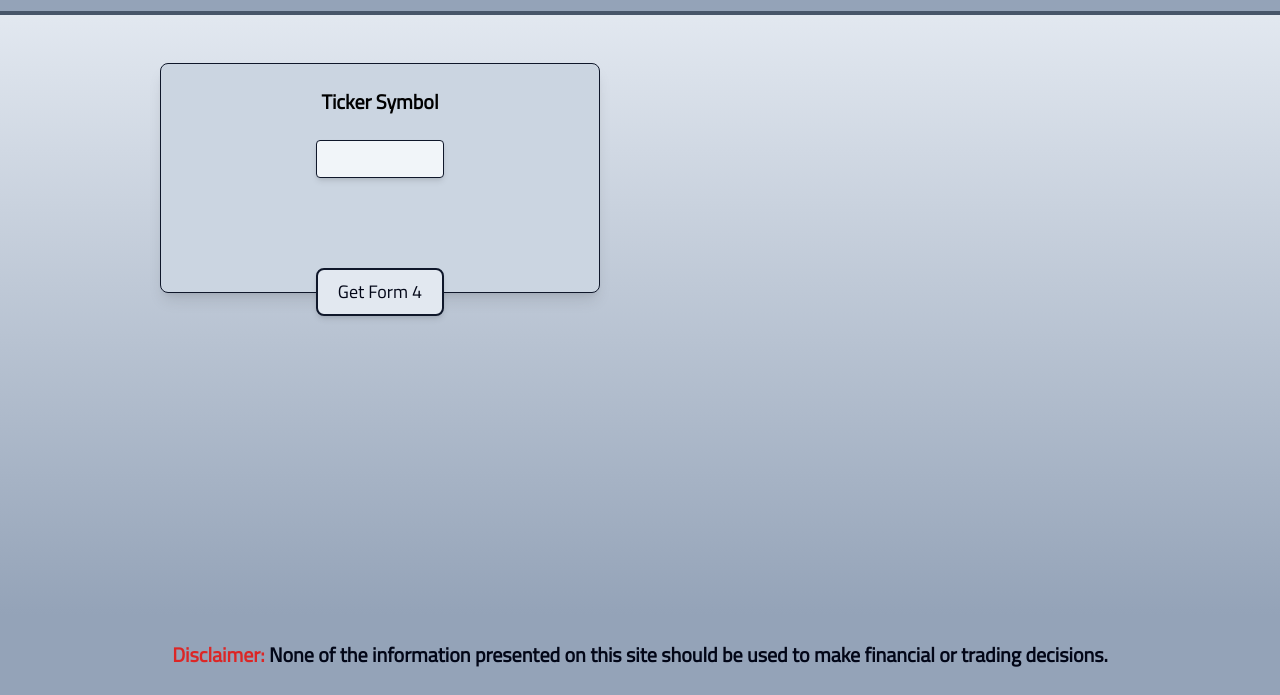
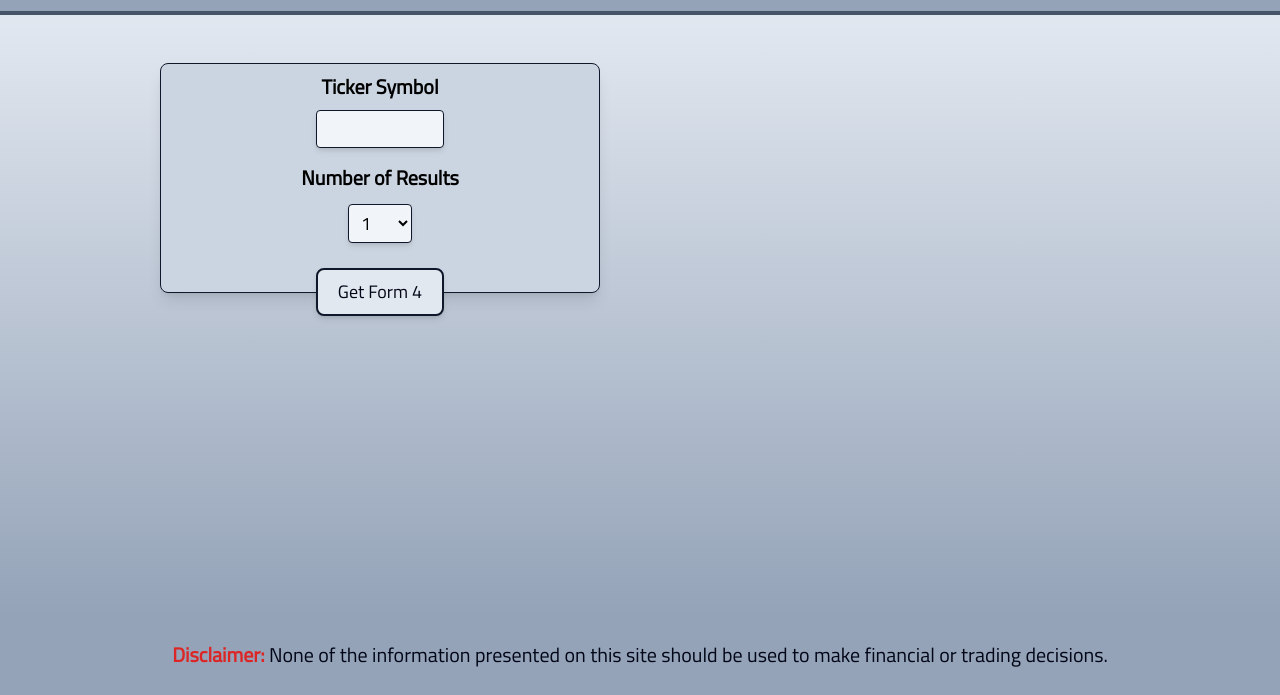
Before and after one commit to itsaboy/bun-finance, a website: page public/index.html in a window 1280 px wide. Both pictures are taken after a click on the button "Form 4". Shown: the part 105-800 px from the top of the page. Drawn offline with Linux system fonts and the light colour scheme.

Commit message:
continued work on form4 page

```diff
--- a/public/assets/css/layout.css
+++ b/public/assets/css/layout.css
@@ -172,8 +172,10 @@
     grid-template-areas:
     "ticker-label"
     "ticker-input"
+    "num-of-label"
+    "num-of-select"
     "form4-button";
-    grid-template-rows: repeat(3, 1fr);
+    grid-template-rows: repeat(5, 1fr);
     grid-template-columns: 1fr;
     height: 100%;
     place-items: center;
--- a/public/assets/scripts/breakeven.js
+++ b/public/assets/scripts/breakeven.js
@@ -96,7 +96,7 @@ const renderBreakeven = () => {
 
     const breakevenCalculateButton = document.createElement("button");
     breakevenCalculateButton.setAttribute("id", "be-calc-button");
-    breakevenCalculateButton.setAttribute("class", "absolute -bottom-1/4 bg-slate-200 text-slate-950 text-lg w-32 h-12 border-2 border-slate-900 rounded-lg shadow-md hover:bg-slate-800 hover:text-slate-200 hover:border-slate-200 hover:font-semibold hover:shadow-2x1 active:translate-y-1 active:shadow-none");
+    breakevenCalculateButton.setAttribute("class", "absolute -bottom-6 bg-slate-200 text-slate-950 text-lg w-32 h-12 border-2 border-slate-900 rounded-lg shadow-md hover:bg-slate-800 hover:text-slate-200 hover:border-slate-200 hover:font-semibold hover:shadow-2x1 active:translate-y-1 active:shadow-none");
     breakevenCalculateButton.textContent = "Calculate";
 
     // output
--- a/public/assets/scripts/form4.js
+++ b/public/assets/scripts/form4.js
@@ -22,6 +22,16 @@ const renderForm4 = () => {
     tickerInput.setAttribute("class", "bg-slate-100 w-32 text-center text-lg px-2 py-1 border border-slate-900 shadow-md rounded");
     tickerInput.setAttribute("type", "text");
 
+    const numberOfForm4ResultsLabel = document.createElement("label");
+    numberOfForm4ResultsLabel.setAttribute("id", "num-of-label");
+    numberOfForm4ResultsLabel.setAttribute("class", "text-xl font-semibold");
+    numberOfForm4ResultsLabel.setAttribute("for", "num-of-select");
+    numberOfForm4ResultsLabel.textContent = "Number of Results";
+
+    const numberOfForm4ResultsSelect = document.createElement("select");
+    numberOfForm4ResultsSelect.setAttribute("id", "num-of-select");
+    numberOfForm4ResultsSelect.setAttribute("class", "bg-slate-100 w-16 text-left text-lg px-2 py-1 border border-slate-900 shadow-md rounded");
+
     const form4Button = document.createElement("button");
     form4Button.setAttribute("id", "form4-button");
     form4Button.setAttribute("class", "absolute -bottom-6 bg-slate-200 text-slate-950 text-lg w-32 h-12 border-2 border-slate-900 rounded-lg shadow-md hover:bg-slate-800 hover:text-slate-200 hover:border-slate-200 hover:font-semibold hover:shadow-2x1 active:translate-y-1 active:shadow-none");
@@ -34,5 +44,13 @@ const renderForm4 = () => {
     sectionOneForm4.append(sectionOneForm4Container);
     sectionOneForm4Container.append(tickerLabel);
     sectionOneForm4Container.append(tickerInput);
+    sectionOneForm4Container.append(numberOfForm4ResultsLabel);
+    sectionOneForm4Container.append(numberOfForm4ResultsSelect);
+    for (let i = 1; i <= 20; i++) {
+        const numberOfForm4ResultsOption = document.createElement("option");
+        numberOfForm4ResultsOption.setAttribute("value", i);
+        numberOfForm4ResultsOption.textContent = i;
+        numberOfForm4ResultsSelect.append(numberOfForm4ResultsOption);
+    };
     sectionOneForm4Container.append(form4Button);
-}
+};
--- a/public/index.html
+++ b/public/index.html
@@ -55,7 +55,7 @@
             <footer class="bg-slate-400">
                 <div class="footer-container">
                     <h4 class="text-red-600 text-xl font-semibold">
-                        Disclaimer: <span class="text-slate-950">None of the information presented on this site should be used to make financial or trading decisions.</span>
+                        Disclaimer: <span class="text-slate-950 font-normal">None of the information presented on this site should be used to make financial or trading decisions.</span>
                     </h4>
                 </div>
             </footer>
```
Also changed, not shown: public/assets/css/style.css.
